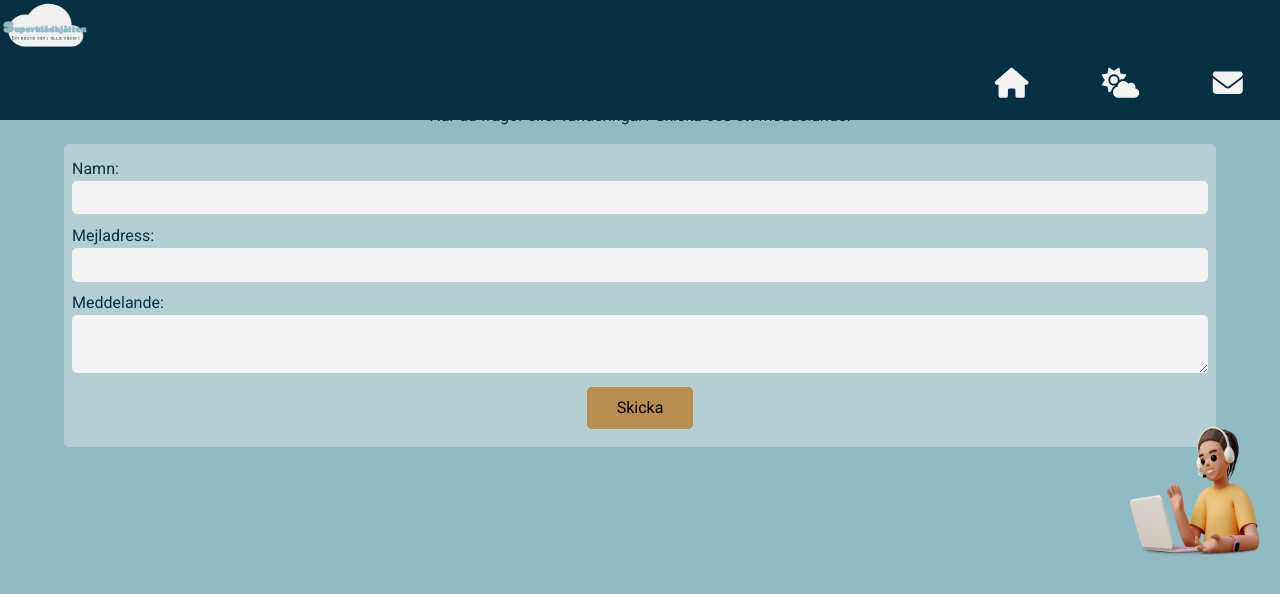
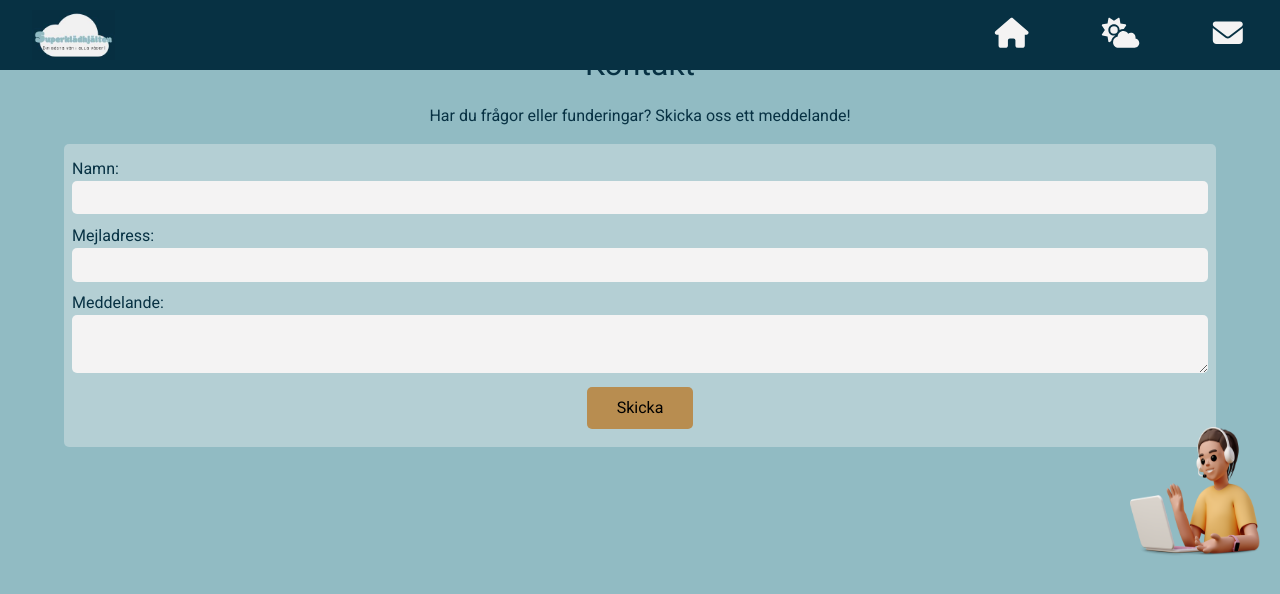
Before and after one commit to tittieth/Final_Project, a React (Vite) app: page /contact in a window 1280 px wide. Shown: the top 594 px of the page. Built offline with nearby package versions, Linux system fonts and the light colour scheme; a web font is replaced by a local one.

Commit message:
Styling: hide logo on mobile and show on screens > 768px

```diff
--- a/src/style/navigation.scss
+++ b/src/style/navigation.scss
@@ -7,6 +7,10 @@ nav {
   bottom: 0;
   right: 0;
   margin-top: 2em;
+
+  .logo {
+    display: none;
+  }
 
   ul {
     width: 100%;
@@ -29,6 +33,13 @@ nav {
     top: 0;
     bottom: auto;
     margin-top: 0;
+    display: flex;
+    align-items: center;
+
+    .logo {
+      display: block;
+      margin-left: 2rem;
+    }
 
     ul {
       justify-content: flex-end;
```
